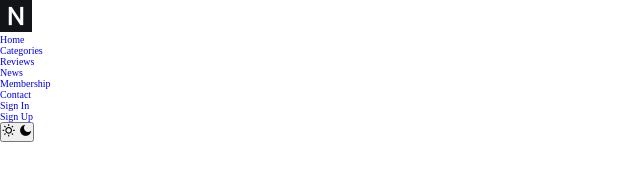
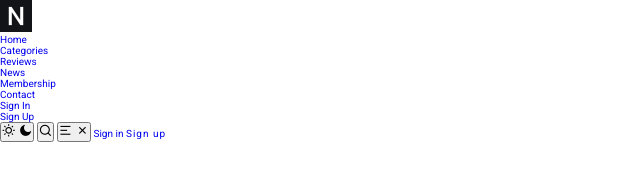
Before and after one commit to Christiano0407/webBlog, a website: page public/index.html in a window 1280 px wide. Shown: the whole page, without its empty margins (0-640 px from the left). Drawn offline with nearby package versions, Linux system fonts and the light colour scheme.

Commit message:
add icons nav

```diff
--- a/public/index.html
+++ b/public/index.html
@@ -53,7 +53,7 @@
               <a class="list-link" href="#">Sign In</a>
             </li>
             <li class="list-item screen-lg-hidden">
-              <a href="list-link" hreflang="#">Sign Up</a>
+              <a class="list-link" href="#">Sign Up</a>
             </li>
           </ul>
         </div>
@@ -63,6 +63,21 @@
             <i class="ri-sun-line"></i>
             <i class="ri-moon-fill"></i>
           </button>
+          <button id="search-icon" class="btn place-items-center">
+            <i class="ri-search-line"></i>
+          </button>
+          <button
+            id="menu-toggle-icon"
+            class="btn place-items-center screen-lg-hidden menu-toggle-icon"
+          >
+            <i class="ri-menu-2-line"></i>
+            <i class="ri-close-line"></i>
+          </button>
+
+          <a href="#" class="list-link screen-sm-hidden">Sign in</a>
+          <a href="#" class="btn sign-up-btn fancy-border screen-sm-hidden">
+            <span>Sign up</span>
+          </a>
         </div>
       </nav>
     </header>
--- a/src/css/style.css
+++ b/src/css/style.css
@@ -109,5 +109,5 @@ h1, h2, h3 {
 }
 body {
     width: 100%;
-
+    font-family: var(--font-family-roboto);
 }
```
